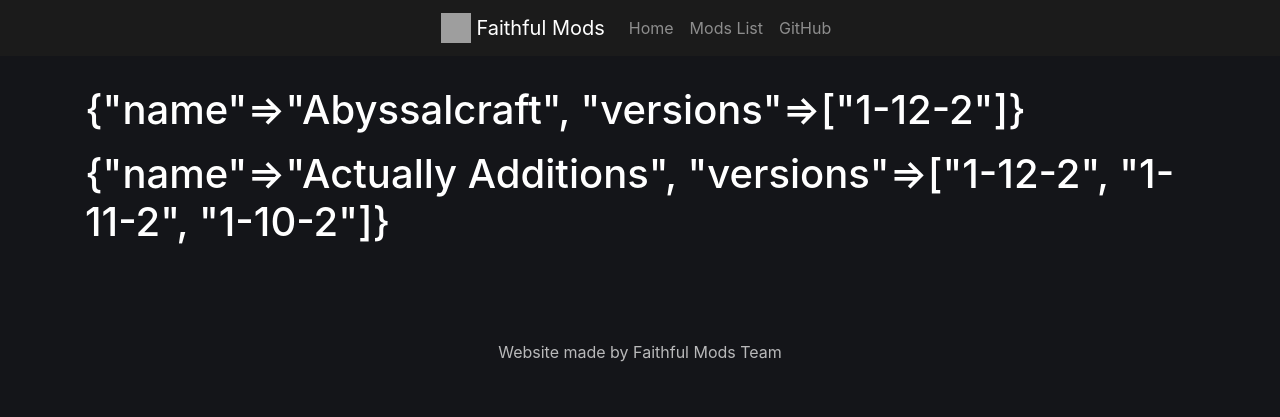
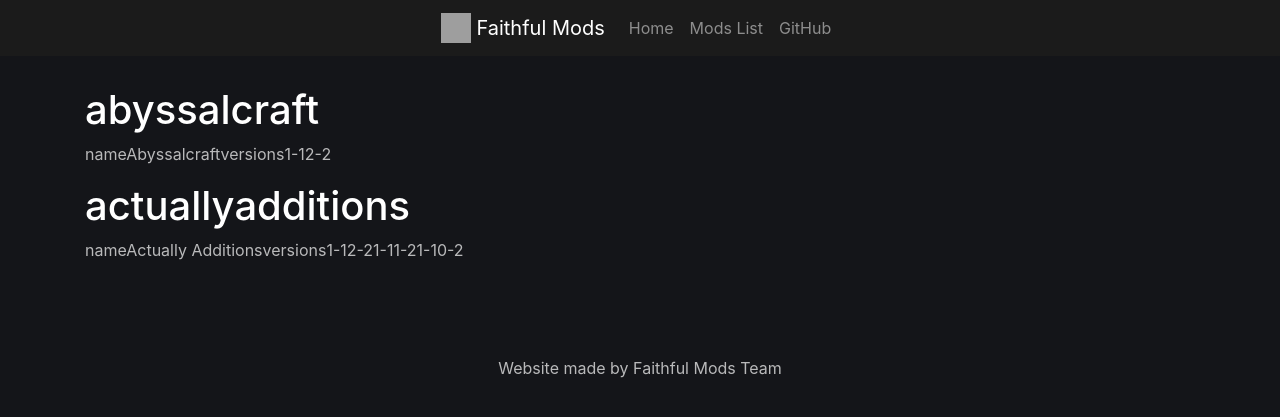
Before and after one commit to Compliance-Mods/faithful-mods.github.io, a Jekyll site: the page built from mods-list.html, in a window 1280 px wide. Shown: the top 417 px of the page. Built offline with Jekyll 4.4.1, drawn with Linux system fonts in a browser that asks for light colours; grey boxes are pictures that could not be loaded.

Commit message:
fix array

```diff
--- a/mods-list.html
+++ b/mods-list.html
@@ -4,9 +4,9 @@ title: Mods List
 ---
 
 {%- for mod in site.data.mods.mods -%}
-	<h1>{{ mod[1] }}</h1>
+	<h1>{{ mod[0] }}</h1>
 	<p>
-		{%- for versions in mod[2] -%}
+		{%- for versions in mod[1] -%}
 			{{versions}}
 		{%- endfor -%}
 	</p>
```
